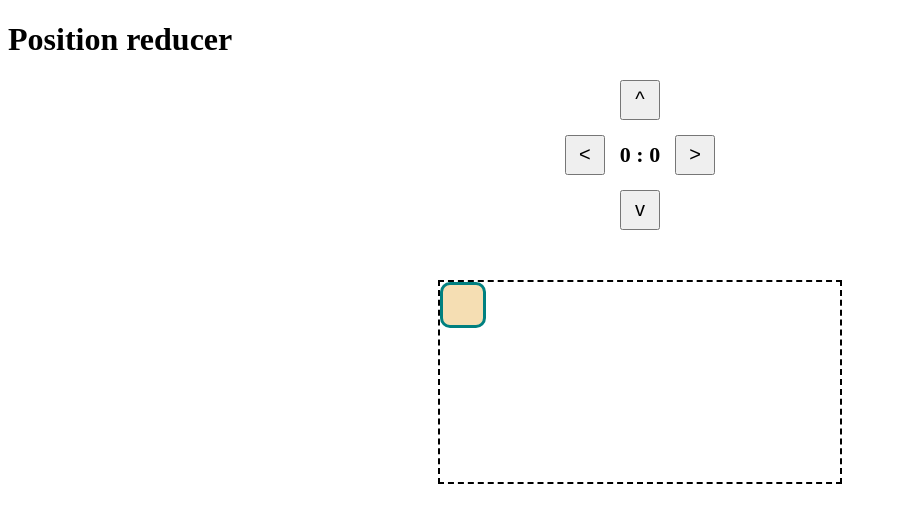
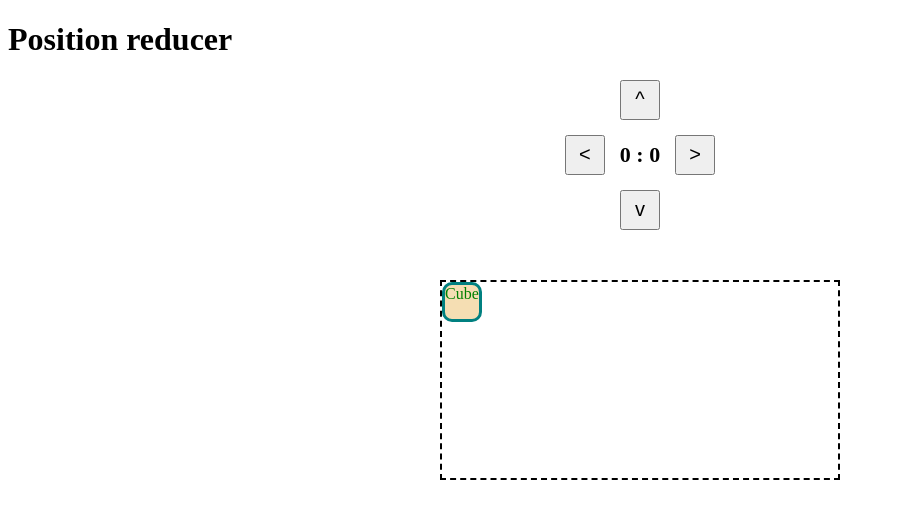
Before and after one commit to vladyslav-harkusha/redux_position_reducer, a React (Create React App) app: page / in a window 1280 px wide. Shown: the top 522 px of the page, without its empty margins (0-897 px from the left). Built offline with nearby package versions, Linux system fonts and the light colour scheme.

Commit message:
add logic for cube

```diff
--- a/src/App.jsx
+++ b/src/App.jsx
@@ -1,7 +1,6 @@
 import './App.scss';
 import { useDispatch, useSelector } from 'react-redux';
 import { actions as positionActions } from './store/positionReducer';
-import { store } from './store'
 
 function App() {
   const dispatch = useDispatch();
@@ -9,6 +8,9 @@ function App() {
   const coordY = useSelector(state => state.y);
 
   console.log(coordX, coordY);
+
+  const step = 40;
+  const styleForCube = { transform: `translate(${coordX * step}px, ${-coordY * step}px)` }
 
   return (
     <div className="app">
@@ -31,8 +33,11 @@ function App() {
         </div>
 
         <div className="app__field">
-          <div className="app__field-item">
-
+          <div
+            className="app__field-item"
+            style={styleForCube}
+          >
+            Cube
           </div>
         </div>
       </div>
--- a/src/App.scss
+++ b/src/App.scss
@@ -1,6 +1,8 @@
+* {
+  box-sizing: border-box;
+}
+
 .app {
-  box-sizing: border-box;
-
   &__buttons {
     margin: 0 auto 50px;
     min-width: 160px;
@@ -43,6 +45,8 @@
       border: 3px solid teal;
       border-radius: 10px;
       background-color: wheat;
+      text-align: center;
+      color: green;
     }
   }
 }
```
